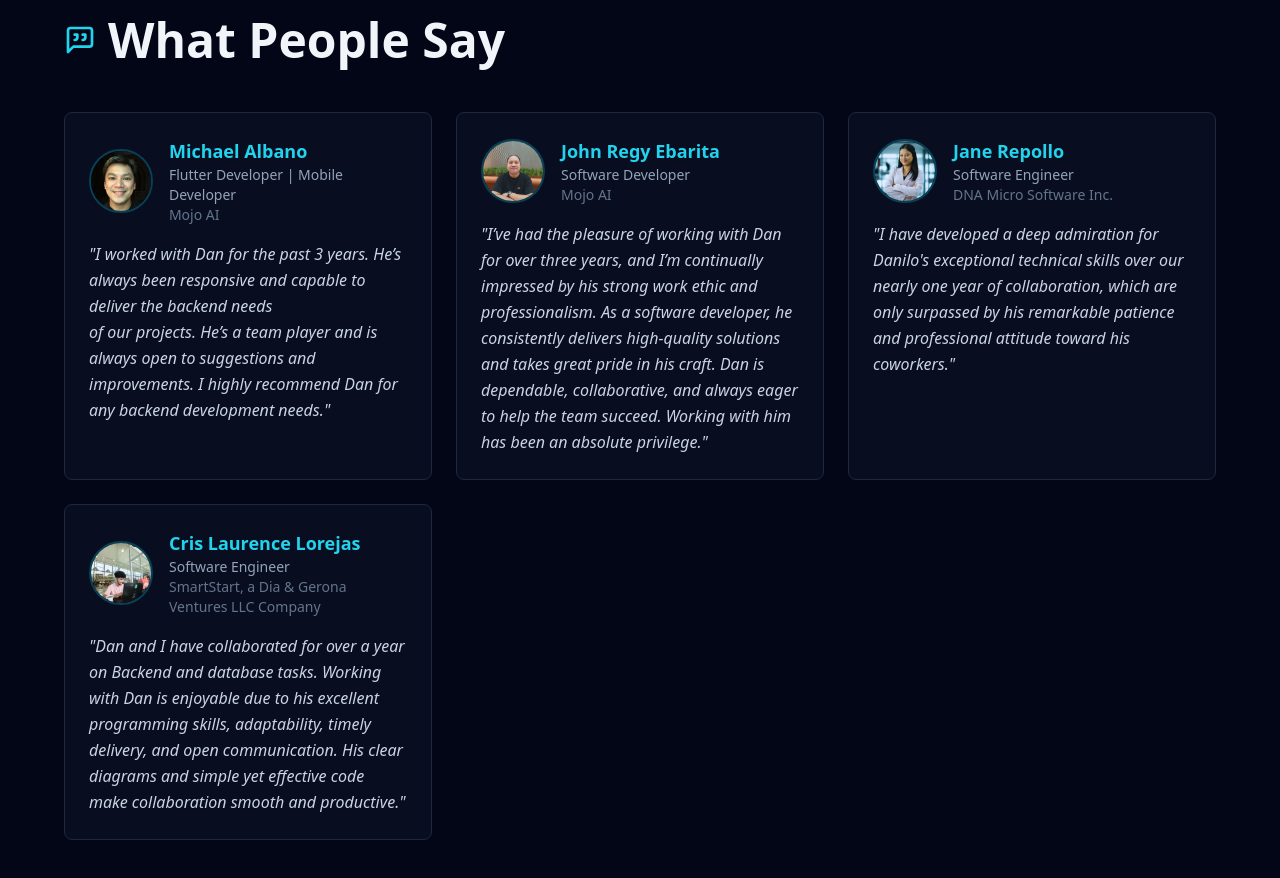
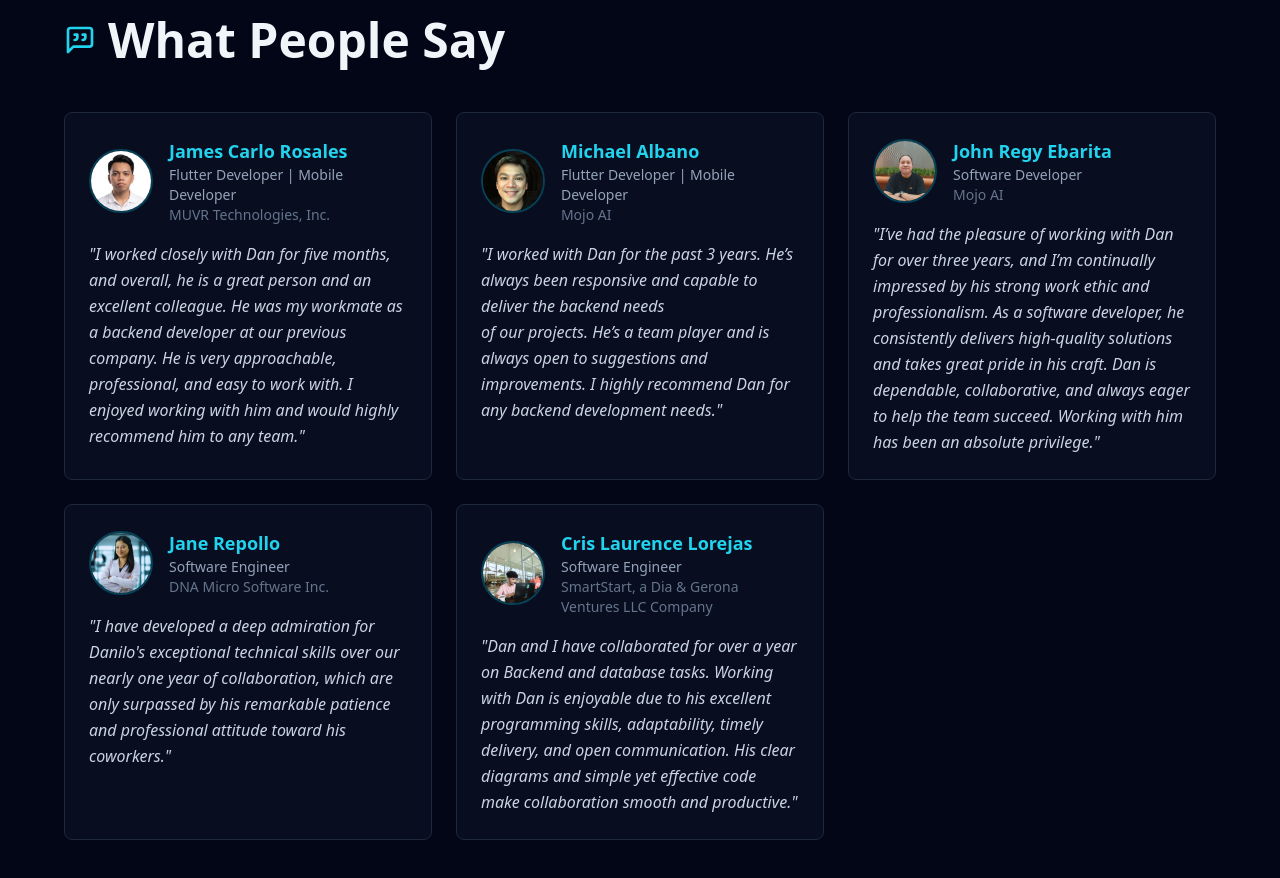
Before and after one commit to nadnad121021/dynamic-portfolio, a React (Vite) app: page / in a window 1280 px wide. Shown: the part 6380-7258 px from the top of the page. Built offline with nearby package versions, Linux system fonts and the light colour scheme.

Commit message:
refactor: added review

```diff
--- a/src/portfolio.ts
+++ b/src/portfolio.ts
@@ -178,6 +178,13 @@ const portfolioInfo: TPortfolioInfo = {
     ],
     reviews: [
         {
+            name: 'James Carlo Rosales',
+            role: 'Flutter Developer | Mobile Developer',
+            company: 'MUVR Technologies, Inc.',
+            image: 'james.png',
+            review: `I worked closely with Dan for five months, and overall, he is a great person and an excellent colleague. He was my workmate as a backend developer at our previous company. He is very approachable, professional, and easy to work with. I enjoyed working with him and would highly recommend him to any team.`
+        },
+        {
             name: 'Michael Albano',
             role: 'Flutter Developer | Mobile Developer',
             company: 'Mojo AI',
```
Also changed, not shown: public/reviews/james.png (added).
